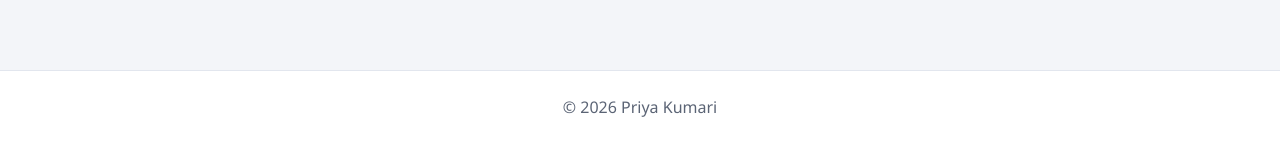
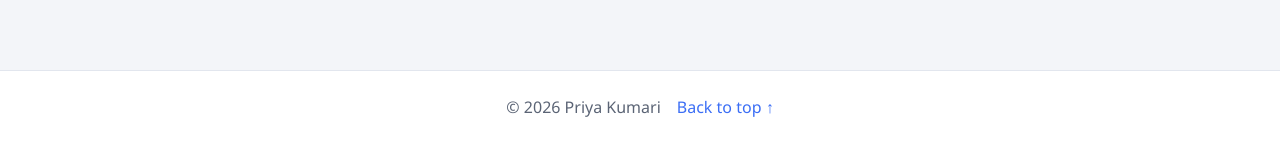
Before and after one commit to Priyaaa2308/GitHub-practical-test, a plain HTML site: page index.html in a window 1280 px wide. Shown: the part 2368-2510 px from the top of the page. Drawn offline with Linux system fonts and the light colour scheme.

Commit message:
Improve portfolio footer
Co-authored-by: Copilot <223556219+Copilot@users.noreply.github.com>

```diff
--- a/index.html
+++ b/index.html
@@ -81,6 +81,7 @@
 
   <footer>
     <p>&copy; <span id="year"></span> Priya Kumari</p>
+    <a href="#home">Back to top ↑</a>
   </footer>
 
   <script src="script.js"></script>
--- a/style.css
+++ b/style.css
@@ -143,7 +143,15 @@ a { color: var(--accent); text-decoration: none; }
 #form-status { text-align: center; color: var(--accent); }
 .links { text-align: center; }
 
-footer { text-align: center; padding: 24px; color: var(--muted); border-top: 1px solid var(--border); }
+footer {
+  display: flex;
+  justify-content: center;
+  align-items: center;
+  gap: 16px;
+  padding: 24px;
+  color: var(--muted);
+  border-top: 1px solid var(--border);
+}
 
 /* ---------- Fade-in on scroll ---------- */
 .fade { opacity: 0; transform: translateY(24px); transition: opacity 0.7s, transform 0.7s; }
```
Also changed, not shown: 1 other file.
